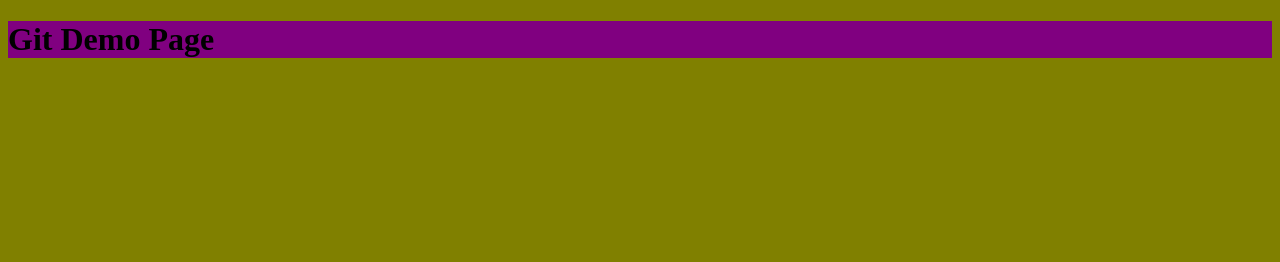
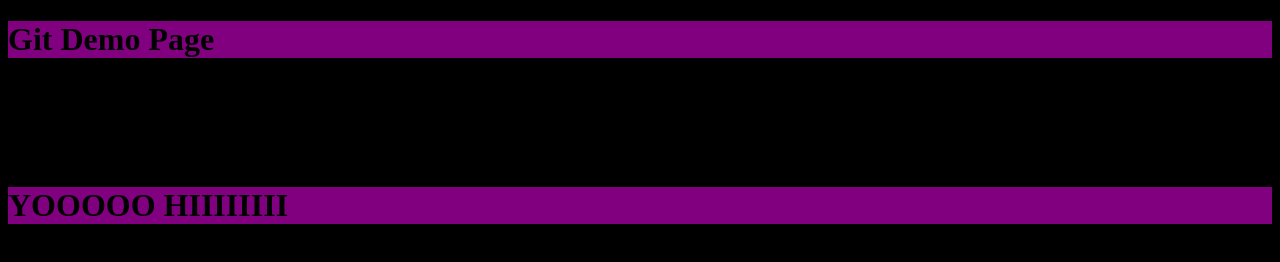
Before and after one commit to Suhani-Lalla/gitbasic, a plain HTML site: page index.html in a window 1280 px wide. Drawn offline with Linux system fonts and the light colour scheme.

```diff
--- a/index.html
+++ b/index.html
@@ -8,7 +8,10 @@
 </head>
 <body>
     <h1>Git Demo Page</h1>
-
+    <P>.</P>
+    <p>.</p>
+    <p>.</p>
+    <h1>YOOOOO HIIIIIIII</h1>
     <script src="app.js"></script>
 </body>
 </html>
--- a/styles.css
+++ b/styles.css
@@ -1,6 +1,6 @@
 body
 {
-    background-color: olive;
+    background-color: black;
 }
 h1{
     background-color: purple;
```
